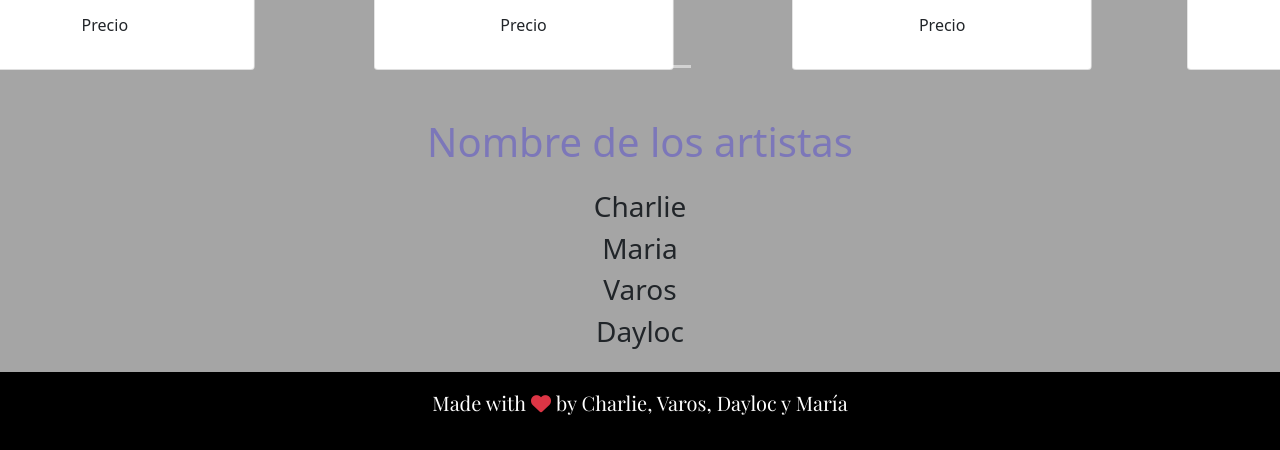
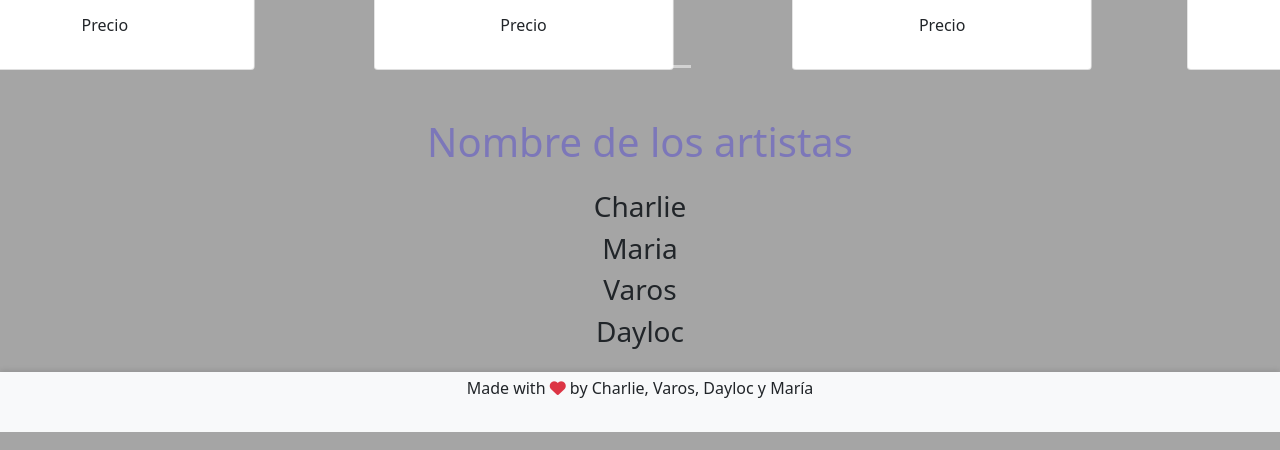
Before and after one commit to 4GeeksAcademy/spain-fs-pt-63-CW-DY-MS-VS, a React app: page / in a window 1280 px wide. Shown: the part 1370-1820 px from the top of the page. Built offline with nearby package versions, Linux system fonts and the light colour scheme; no server answers; a script that the page names is missing; a web font is replaced by a local one; what @cloudinary/url-gen would draw is missing.

Commit message:
realizando cambios en el footer

```diff
--- a/src/front/js/component/footer.js
+++ b/src/front/js/component/footer.js
@@ -1,4 +1,5 @@
 import React, { Component } from "react";
+import "../../styles/home.css"
 
 export const Footer = () => (
 	<footer className="footer mt-auto py-3 text-center">
--- a/src/front/styles/home.css
+++ b/src/front/styles/home.css
@@ -79,13 +79,17 @@ body {
 
 }
 
- .footer {
-  background: #000000;
-  padding: 0%;
-  margin-bottom: 0%;
-  color:#FFFFFF;
-  font-family: "Playfair Display", serif;
-  font-optical-sizing: auto;
-  font-size: 20px;
-  display: block;
- }
+ /* styles.css o el archivo CSS que estés utilizando */
+.footer {
+  position: relative;  /* Posición relativa para el contenedor */
+  margin-top: auto;
+  padding: 1rem;
+  background-color: #f8f9fa;  /* Ajusta el color de fondo según tu preferencia */
+  text-align: center;
+  width: 100%;
+  box-shadow: 0 -2px 5px rgba(0, 0, 0, 0.1);  /* Sombra superior para darle un efecto elegante */
+  display: flex;
+  justify-content: center; /* Centra horizontalmente */
+  align-items: flex-end;  /* Alinea en la parte inferior */
+  height: 60px; /* Ajusta la altura del footer según sea necesario */
+}
```
